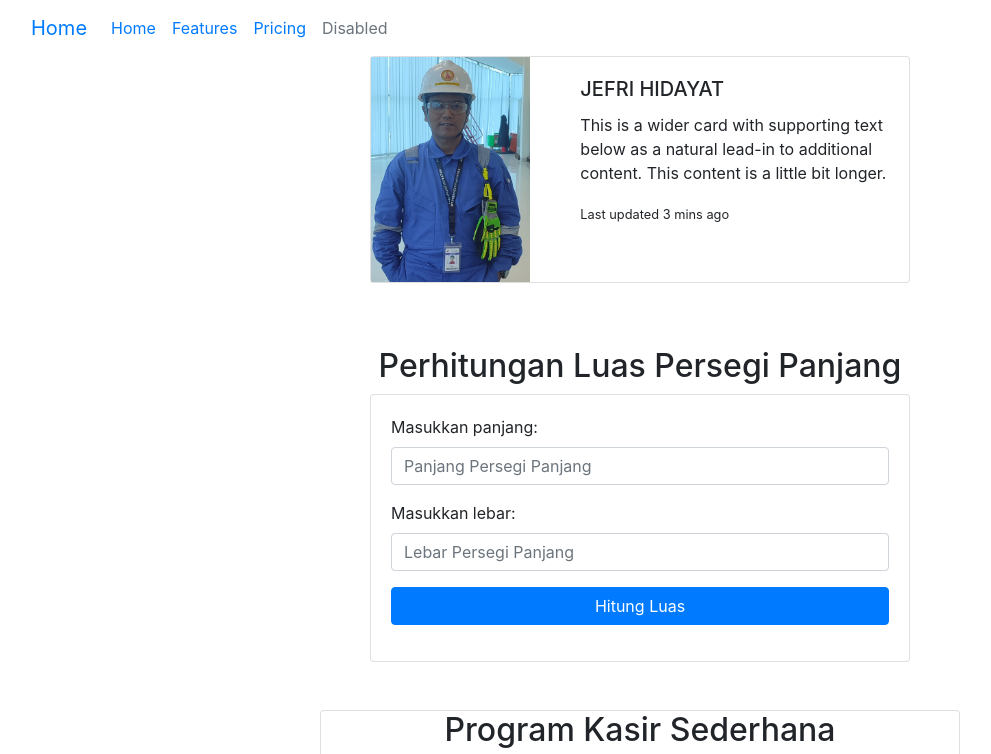
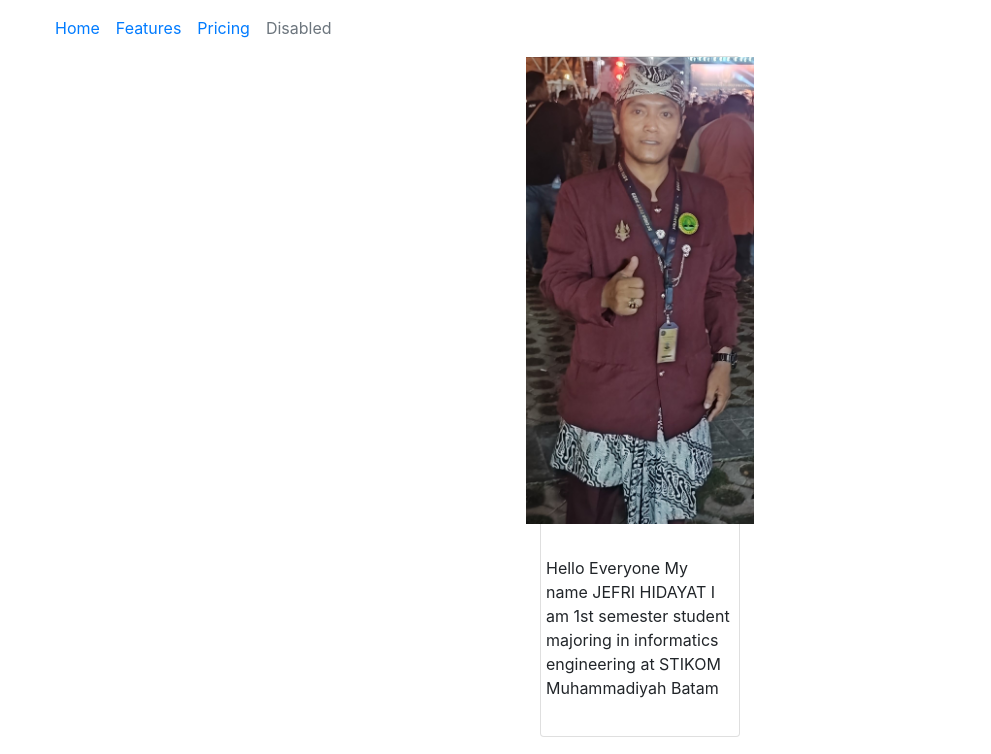
Before and after one commit to sains37/PORTOFOLIO-JEFRI-HIDAYAT, a plain HTML site: page index.html in a window 1280 px wide. Shown: the top 754 px of the page, without its empty margins (0-991 px from the left). Drawn offline with nearby package versions, Linux system fonts and the light colour scheme.

Commit message:
Add files via upload

```diff
--- a/index.html
+++ b/index.html
@@ -28,7 +28,7 @@
 
   <nav class="navbar navbar-expand-lg bg-body-tertiary">
     <div class="container-fluid">
-      <a class="navbar-brand" href="#">Home   </a>
+      <a class="navbar-brand" href="#"></a>
       <button class="navbar-toggler" type="button" data-bs-toggle="collapse" data-bs-target="#navbarNav" aria-controls="navbarNav" aria-expanded="false" aria-label="Toggle navigation">
         <span class="navbar-toggler-icon"></span>
       </button>
@@ -50,23 +50,21 @@
       </div>
     </div>
   </nav>
-
   <div class="row justify-content-center">
-    <div class="card mb-3" style="max-width: 540px;">
+    <div class="card mb-3" style=" max-width: 200px;">
       <div class="row g-0">
-        <div class="col-md-4">
-          <img src="IMG_20240501_112856.jpg" class="img-fluid rounded-start" alt="...">
-        </div>
-        <div class="col-md-8">
+        <div class=c:col-md-4">
+          <img src=" IMG_20231104_232230.jpg"class="img-fluid rounded-start" alt="...">
+        </div class=c:col-md-8">
           <div class="card-body">
-            <h5 class="card-title">JEFRI HIDAYAT</h5>
-            <p class="card-text">This is a wider card with supporting text below as a natural lead-in to additional content. This content is a little bit longer.</p>
-            <p class="card-text"><small class="text-body-secondary">Last updated 3 mins ago</small></p>
+            <h5 class="card-title"></h5>
+            <p class="card-text">Hello Everyone My name JEFRI HIDAYAT I am 1st semester student majoring in informatics engineering at STIKOM Muhammadiyah Batam
+            </p>
+            <p class="card-text"><small class="text-body-secondary"></small></p>
           </div>
         </div>
       </div>
     </div>
-
   </div>
 
 
```
Also changed, not shown: IMG_20231104_232230.jpg (added).
